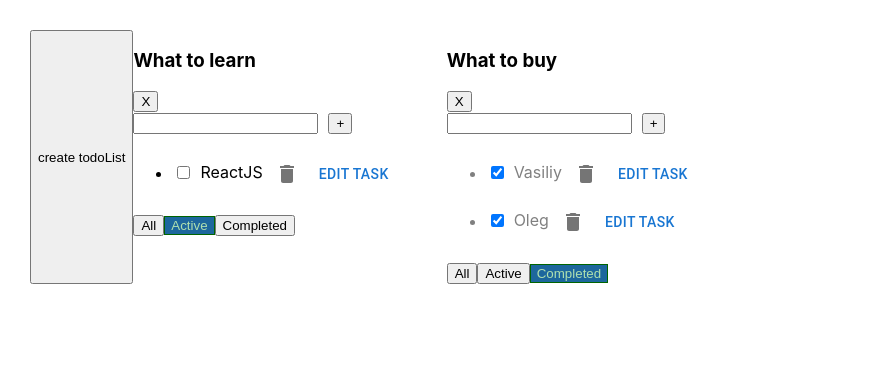
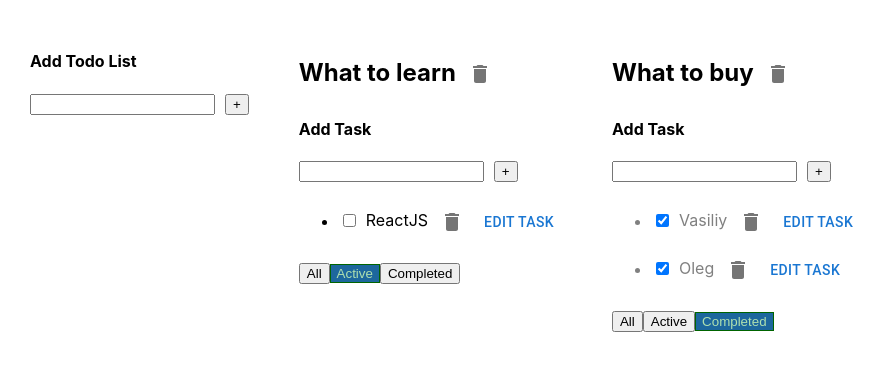
Before and after one commit to pampukhaleo/1-todolist-class, a React (Create React App) app: page / in a window 1280 px wide. Shown: the top 370 px of the page, without its empty margins (0-886 px from the left). Built offline with nearby package versions, Linux system fonts and the light colour scheme.

Commit message:
AddForm component

```diff
--- a/src/App.tsx
+++ b/src/App.tsx
@@ -2,6 +2,7 @@ import React, { useState } from 'react';
 import { v1 } from 'uuid';
 import './App.css';
 import TodoList from './components/TodoList/TodoList';
+import { AddForm } from './components/AddForm/AddForm';
 
 export type FilterValuesType = 'All' | 'Completed' | 'Active'
 
@@ -148,11 +149,11 @@ function App() {
     setTodoLists(newTodoListArr);
   }
 
-  const addTodoList = () => {
+  const addTodoList = (text: string) => {
     const newId = v1()
     const newTodoList: TodoListType = {
       id: newId,
-      name: 'New TodoList',
+      name: text,
       filter: 'All',
       disabled: true
     }
@@ -178,7 +179,7 @@ function App() {
 
   return (
     <div className="App">
-      <button onClick={ addTodoList }>create todoList</button>
+      <AddForm addTask={ addTodoList } addFormName={ 'Add Todo List' }/>
       {
         todoLists.map(tl => {
           const filterStatus = () => {
--- /dev/null
+++ b/src/components/AddForm/AddForm.tsx
@@ -0,0 +1,50 @@
+import React, { ChangeEvent, KeyboardEvent, useState } from 'react'
+import { Button } from '../Button/Button';
+
+type PropsType = {
+  addTask: (text: string) => void
+  addFormName: string
+}
+export const AddForm = ({ addTask, addFormName }: PropsType) => {
+  const [inputValue, setInputValue] = useState('')
+  const [error, setError] = useState<string | null>(null);
+
+  const onChangeInputHandler = (event: ChangeEvent<HTMLInputElement>) => {
+    setInputValue(event.currentTarget.value)
+  }
+
+  const inputEditValueHandler = () => {
+    addTaskHandler()
+  }
+
+  const onKeyDownCreateInputHandler = (event: KeyboardEvent<HTMLInputElement>) => {
+    setError(null)
+    if (event.key === 'Enter') {
+      addTaskHandler()
+    }
+  }
+
+  const addTaskHandler = () => {
+    if (inputValue.trim() === '') {
+      setError('Field is required')
+      setInputValue('')
+      return
+    }
+    addTask(inputValue.trim())
+    setInputValue('')
+  }
+
+  return (
+    <div>
+      <h4>{ addFormName }</h4>
+      <input
+        onChange={ onChangeInputHandler }
+        onKeyDown={ onKeyDownCreateInputHandler }
+        value={ inputValue }
+        className={ error ? 'error' : '' }
+      />
+      <Button name={ '+' } callBack={ inputEditValueHandler }/>
+      { error && <div className="error-message">{ error }</div> }
+    </div>
+  )
+}
--- a/src/components/TodoList/TodoList.tsx
+++ b/src/components/TodoList/TodoList.tsx
@@ -1,10 +1,11 @@
-import React, { ChangeEvent, KeyboardEvent, useState } from 'react'
+import React, { ChangeEvent, useState } from 'react'
 import { IconButton } from '@mui/material';
 import DeleteIcon from '@mui/icons-material/Delete';
 import { Button } from '../Button/Button';
 import ButtonMUI from '@mui/material/Button';
 import { EditComponent } from '../EditComponent/EditComponent';
 import { FilterValuesType, Task } from '../../App';
+import { AddForm } from '../AddForm/AddForm';
 
 type PropsType = {
   header: string
@@ -42,40 +43,17 @@ const TodoList = ({
                     editTodoListTitle
                   }: PropsType) => {
 
-  const [inputValue, setInputValue] = useState('')
   const [todolistTitleValue, setTodolistTitleValue] = useState('');
   const [showTitleInput, setShowTitleInput] = useState(false);
-  const [error, setError] = useState<string | null>(null);
 
   const filterHandler = (value: FilterValuesType) => changeFilter(value, todoListId)
-
-  const onChangeInputHandler = (event: ChangeEvent<HTMLInputElement>) => {
-    setInputValue(event.currentTarget.value)
-  }
 
   const deleteTaskHandler = (id: string) => {
     removeTask(id, todoListId)
   }
 
-  const addTaskHandler = () => {
-    if (inputValue.trim() === '') {
-      setError('Field is required')
-      setInputValue('')
-      return
-    }
-    createTask(inputValue.trim(), todoListId)
-    setInputValue('')
-  }
-
-  const onKeyDownCreateInputHandler = (event: KeyboardEvent<HTMLInputElement>) => {
-    setError(null)
-    if (event.key === 'Enter') {
-      addTaskHandler()
-    }
-  }
-
-  const inputEditValueHandler = () => {
-    addTaskHandler()
+  const addTask = (text: string) => {
+    createTask(text, todoListId)
   }
 
   const onClickEditTaskHandler = (title: string) => {
@@ -104,24 +82,22 @@ const TodoList = ({
     <div>
       {
         showTitleInput
-          ? <div>
+          ? <h2>Change Title
             <input type="text" value={ todolistTitleValue }
                    onChange={ onChangeTodolistTitleValue }
                    onBlur={ onBlurSetTodolistTitle }/>
-          </div>
-          : <h3 onClick={ () => setShowTitleInput(true) }>{ header }</h3>
+          </h2>
+          : <h2 onClick={ () => setShowTitleInput(true) }>{ header }
+            <IconButton
+              onClick={ onDeleteTodoListHandler }
+              aria-label="delete"
+              size="large"
+            >
+              <DeleteIcon/>
+            </IconButton>
+          </h2>
       }
-      <button onClick={ onDeleteTodoListHandler }>X</button>
-      <div>
-        <input
-          onChange={ onChangeInputHandler }
-          onKeyDown={ onKeyDownCreateInputHandler }
-          value={ inputValue }
-          className={ error ? 'error' : '' }
-        />
-        <Button name={ '+' } callBack={ inputEditValueHandler }/>
-        { error && <div className="error-message">{ error }</div> }
-      </div>
+      <AddForm addTask={ addTask } addFormName={ 'Add Task' }/>
       <ul>
         { tasks().map(task => (
           <li key={ task.id }
```
